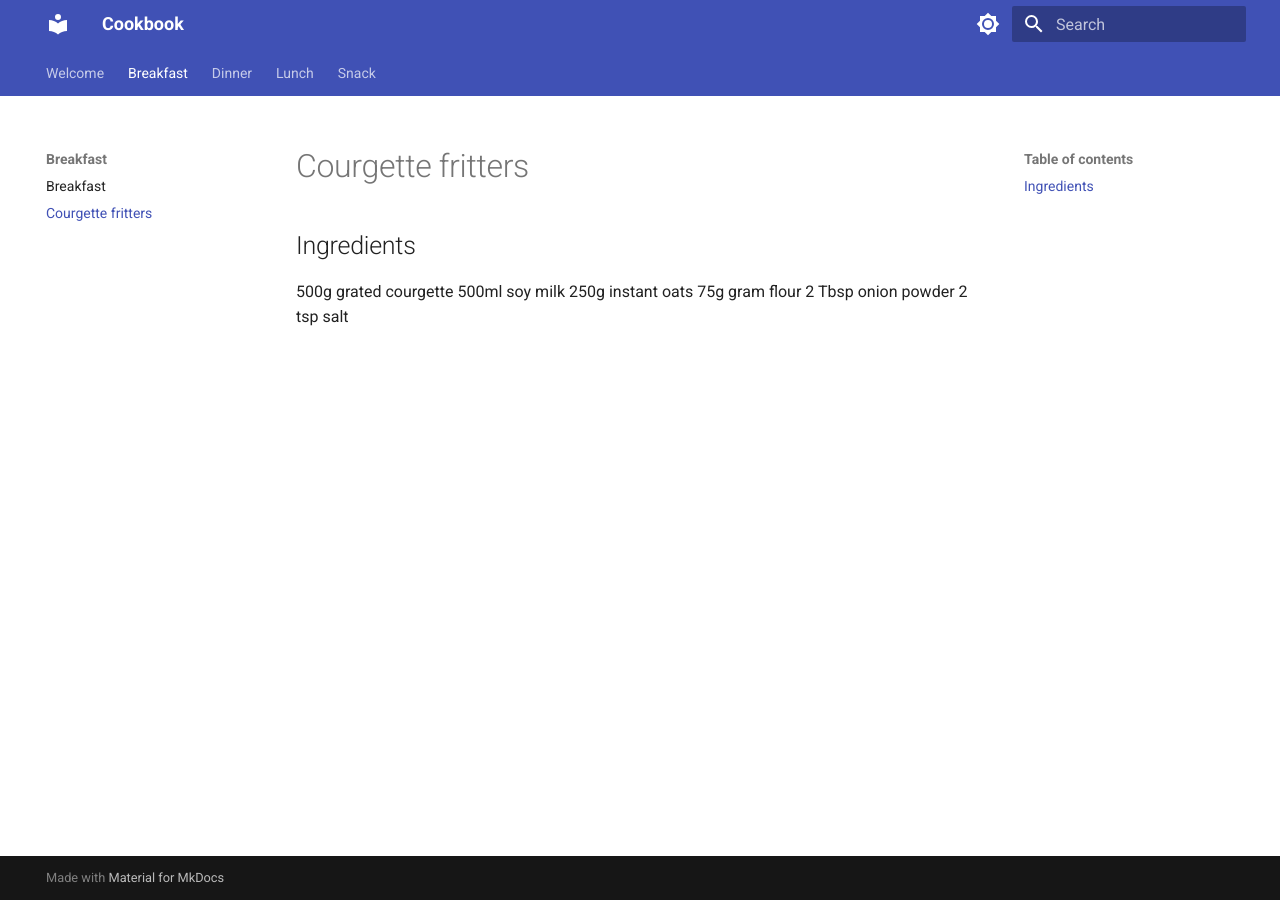
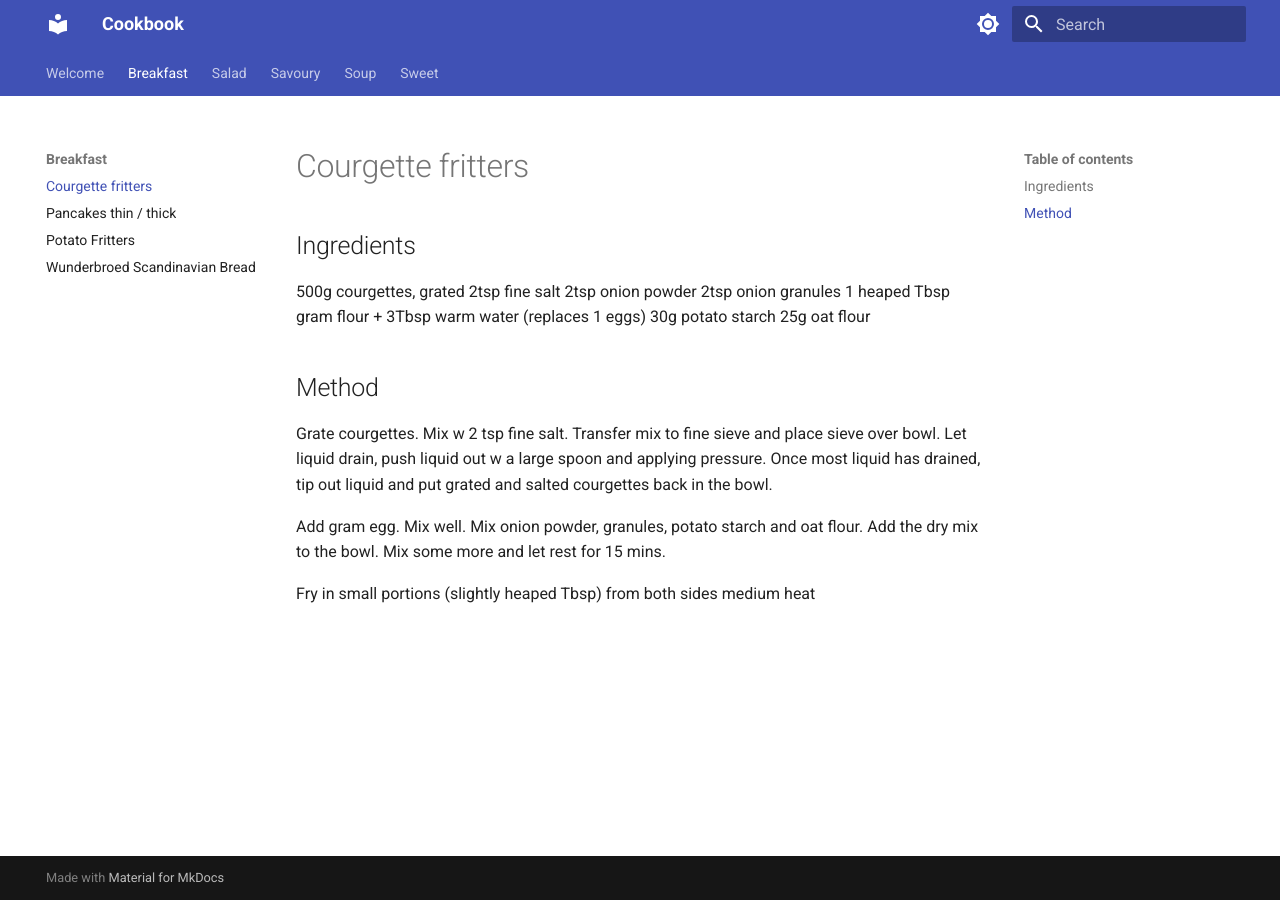
Before and after one commit to gerald1248/cookbook, an MkDocs documentation site: the page built from docs/breakfast/courgette-fritters.md, in a window 1280 px wide. Built offline with MkDocs 1.6.1 and Material for MkDocs 9.7.7, drawn with Linux system fonts in a browser that asks for light colours.

```diff
--- a/docs/breakfast/courgette-fritters.md
+++ b/docs/breakfast/courgette-fritters.md
@@ -1,9 +1,18 @@
 # Courgette fritters
 
 ## Ingredients
-500g grated courgette
-500ml soy milk
-250g instant oats
-75g gram flour
-2 Tbsp onion powder
-2 tsp salt
+500g courgettes, grated
+2tsp fine salt
+2tsp onion powder
+2tsp onion granules
+1 heaped Tbsp gram flour + 3Tbsp warm water (replaces 1 eggs)
+30g potato starch
+25g oat flour
+
+## Method
+Grate courgettes. Mix w 2 tsp fine salt. Transfer mix to fine sieve and place sieve over bowl. Let liquid drain, push liquid out w a large spoon and applying pressure. Once most liquid has drained, tip out liquid and put grated and salted courgettes back in the bowl.
+
+Add gram egg. Mix well. Mix onion powder, granules, potato starch and
+oat flour. Add the dry mix to the bowl. Mix some more and let rest for 15 mins.
+
+Fry in small portions (slightly heaped Tbsp) from both sides medium heat
--- a/docs/breakfast/index.md
+++ /dev/null
@@ -1,5 +0,0 @@
-# Breakfast
-
-## Ingredients
-
-## Preparation
--- a/docs/dinner/index.md
+++ /dev/null
@@ -1,5 +0,0 @@
-# Dinner
-
-## Ingredients
-
-## Preparation
--- a/docs/lunch/index.md
+++ /dev/null
@@ -1,5 +0,0 @@
-# Breakfast
-
-## Ingredients
-
-## Preparation
--- a/docs/snack/index.md
+++ /dev/null
@@ -1,5 +0,0 @@
-# Snack
-
-## Ingredients
-
-## Preparation
```
Also changed, not shown: docs/breakfast/pancakes.md (added, +17 -0 lines), docs/breakfast/potato-fritters.md (added, +15 -0 lines), docs/breakfast/wunderbroed.md (added, +8 -0 lines), docs/salad/mustard-dressing.md (added, +10 -0 lines), docs/savoury/hummus.md (added, +14 -0 lines), docs/savoury/kidney-bean-leberwurst-vegan.md (added, +18 -0 lines), docs/savoury/veganes-mett.md (added, +23 -0 lines), docs/soup/lemony-lentil.md (added, +34 -0 lines), docs/sweet/frangipane.md (added, +34 -0 lines), docs/sweet/images/frangipane.jpg (added).
